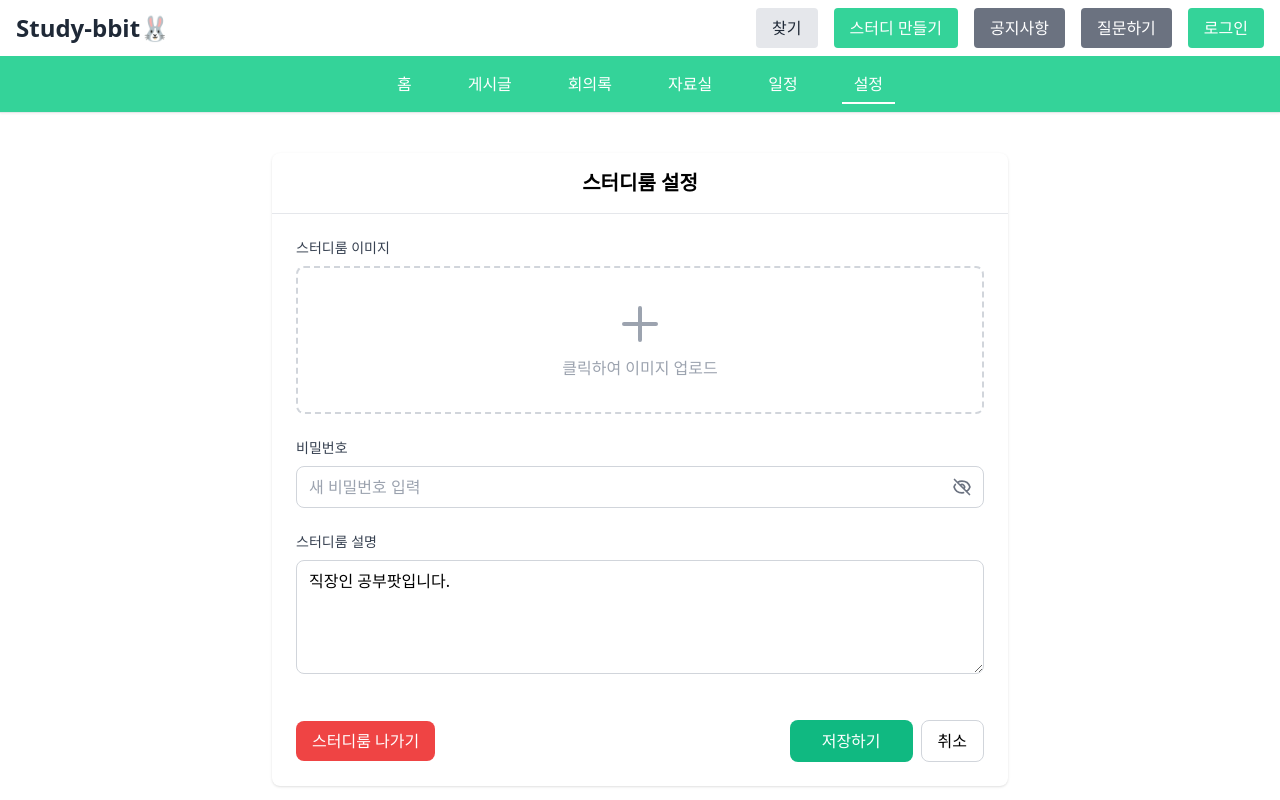
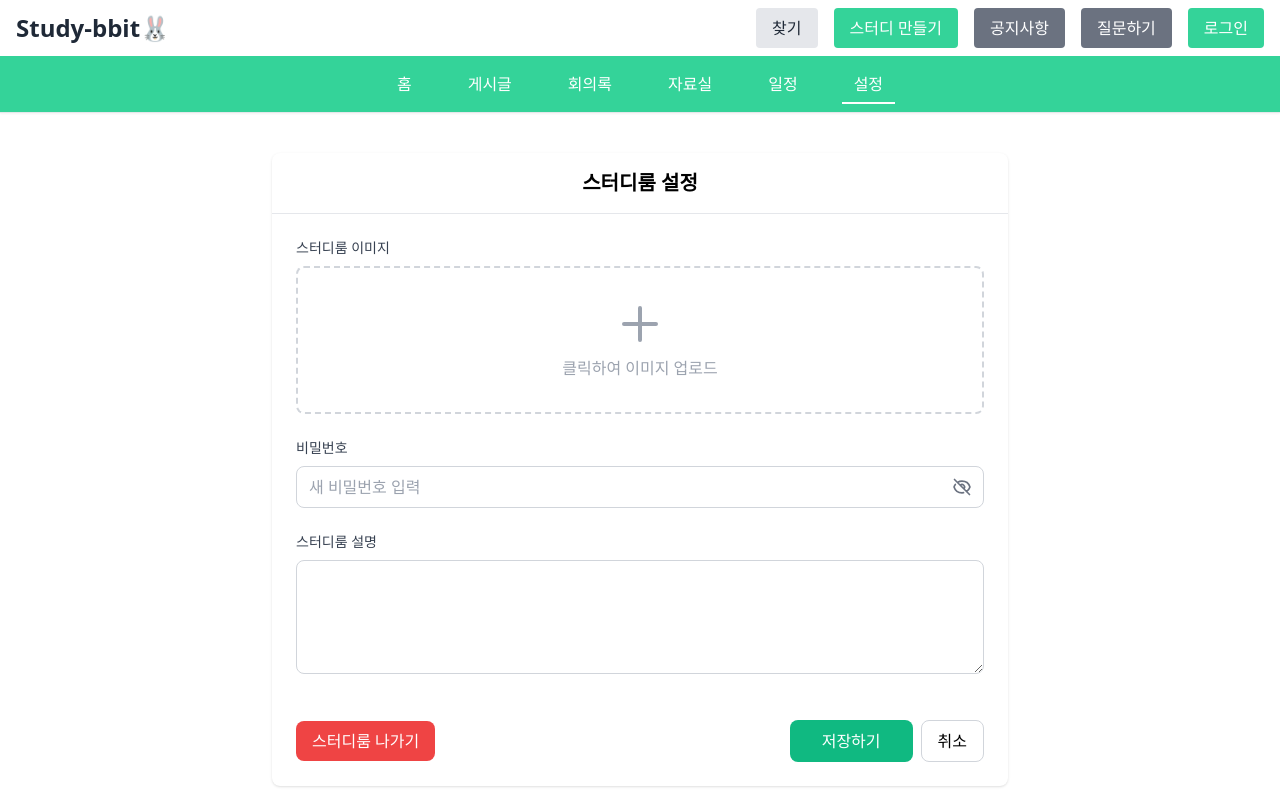
Before and after one commit to lightsaber29/study-bit_front, a React (Create React App) app: page /study/1/settings in a window 1280 px wide. Shown: the top 800 px of the page. Built offline with nearby package versions, Linux system fonts and the light colour scheme.

Commit message:
✨feat: 스터디 설정 시 input 값 세팅하게끔 hook 설정

```diff
--- a/src/routes/study/StudySettings.js
+++ b/src/routes/study/StudySettings.js
@@ -1,28 +1,24 @@
 import React, { useState } from 'react';
 import { useNavigate } from 'react-router-dom';
 import UploadImage from 'components/UploadImage';
+import useFormInput from 'hooks/useFormInput';
 
 const StudySettings = () => {
   const navigate = useNavigate();
-  const [formData, setFormData] = useState({
+
+  const { values, handleChange, setValues } = useFormInput({
     password: '',
-    description: '직장인 공부팟입니다.',
+    description: '',
     image: null
-  });
+  })
+
+  const { password, description, image } = values;
 
   const [showPassword, setShowPassword] = useState(false);
   const [previewImage, setPreviewImage] = useState(null);
 
-  const handleChange = (e) => {
-    const { name, value } = e.target;
-    setFormData(prev => ({
-      ...prev,
-      [name]: value
-    }));
-  };
-
   const handleImageChange = (file) => {
-    setFormData(prev => ({
+    setValues(prev => ({
       ...prev,
       image: file
     }));
@@ -31,7 +27,7 @@ const StudySettings = () => {
   const handleSubmit = (e) => {
     e.preventDefault();
     // TODO: 설정 변경 API 연동
-    console.log('설정 변경:', formData);
+    console.log('설정 변경:', values);
   };
 
   const handleLeaveStudy = () => {
@@ -64,7 +60,7 @@ const StudySettings = () => {
               <input
                 type={showPassword ? "text" : "password"}
                 name="password"
-                value={formData.password}
+                value={password}
                 onChange={handleChange}
                 placeholder="새 비밀번호 입력"
                 className="w-full px-3 py-2 border border-gray-300 rounded-lg pr-10"
@@ -97,7 +93,7 @@ const StudySettings = () => {
             </label>
             <textarea
               name="description"
-              value={formData.description}
+              value={description}
               onChange={handleChange}
               rows="4"
               className="w-full px-3 py-2 border border-gray-300 rounded-lg"
```
